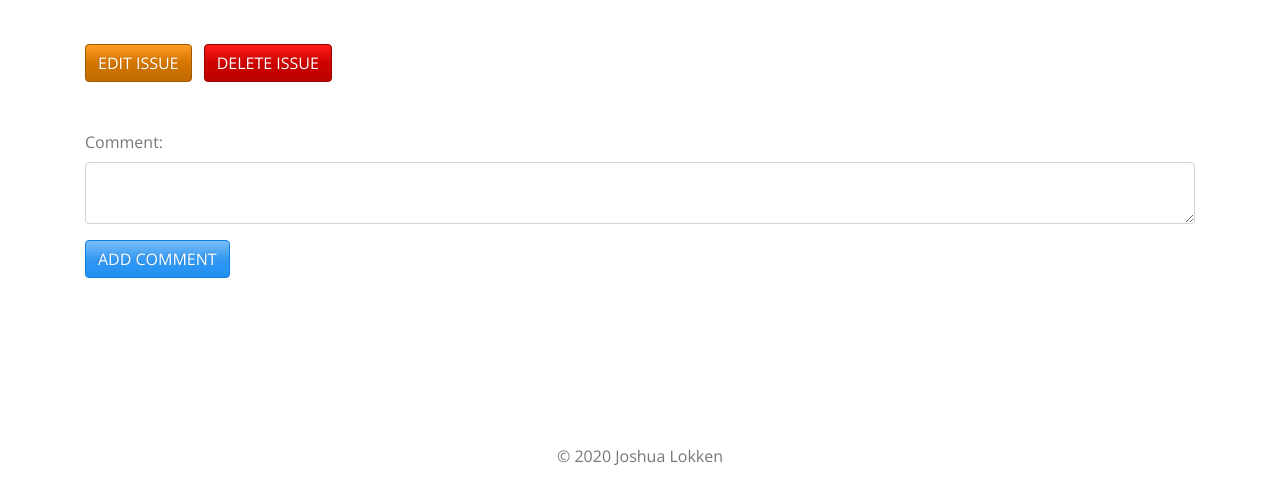
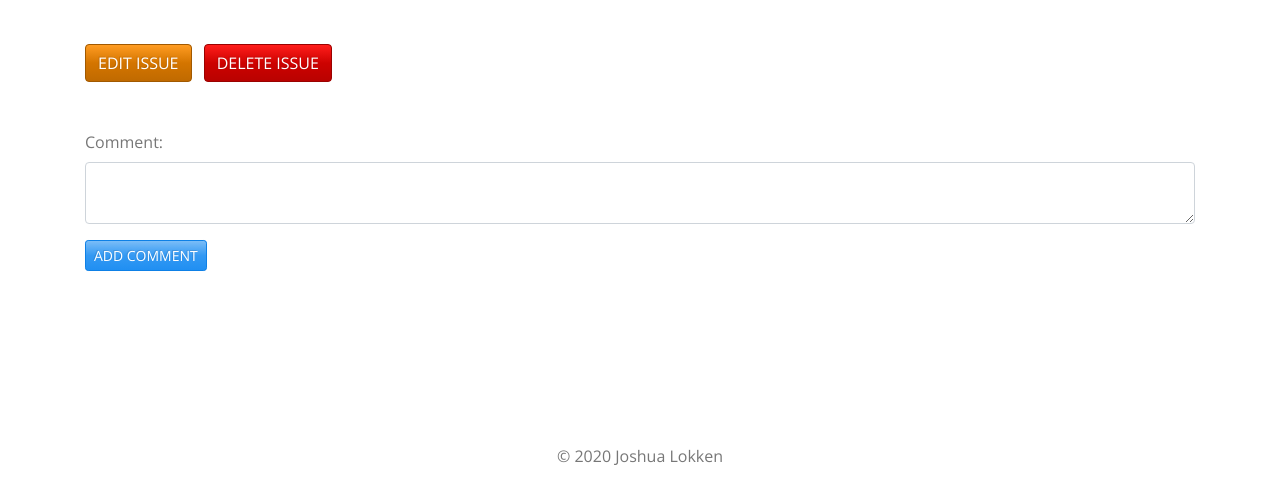
Before and after one commit to jrrlokken/issue-tracking-system, a Flask app: page /issues/1 in a window 1280 px wide. Shown: the part 359-848 px from the top of the page. Run offline with Flask 2, Linux system fonts and the light colour scheme; a user stored in the database is signed in; tables that the repository leaves empty hold one stand-in row (values such as "Sample post"); some libraries are stand-ins or nearby versions.

Commit message:
Make button small

```diff
--- a/templates/comments/new.html
+++ b/templates/comments/new.html
@@ -1,7 +1,7 @@
 <form>
   {% include "base/_form.html" %}
 
-  <button type="submit" formmethod="POST" formaction="/issues/{{ issue.id }}/comments/new" class="btn btn-info">
+  <button type="submit" formmethod="POST" formaction="/issues/{{ issue.id }}/comments/new" class="btn btn-sm btn-info">
     ADD COMMENT
   </button>
 </form>
```
